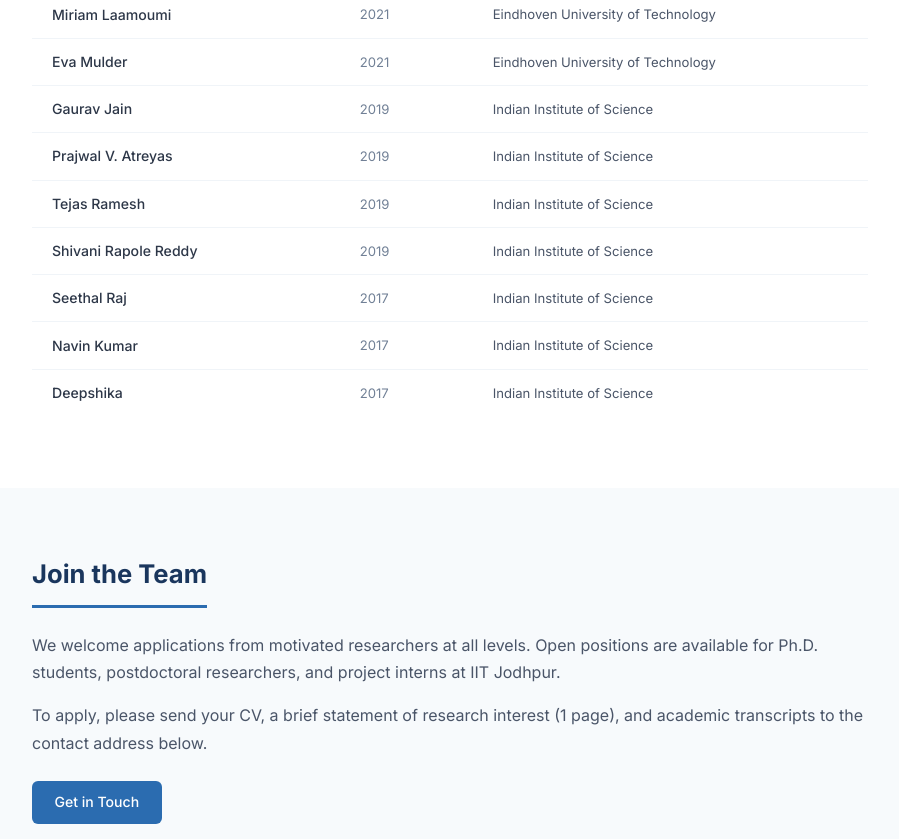
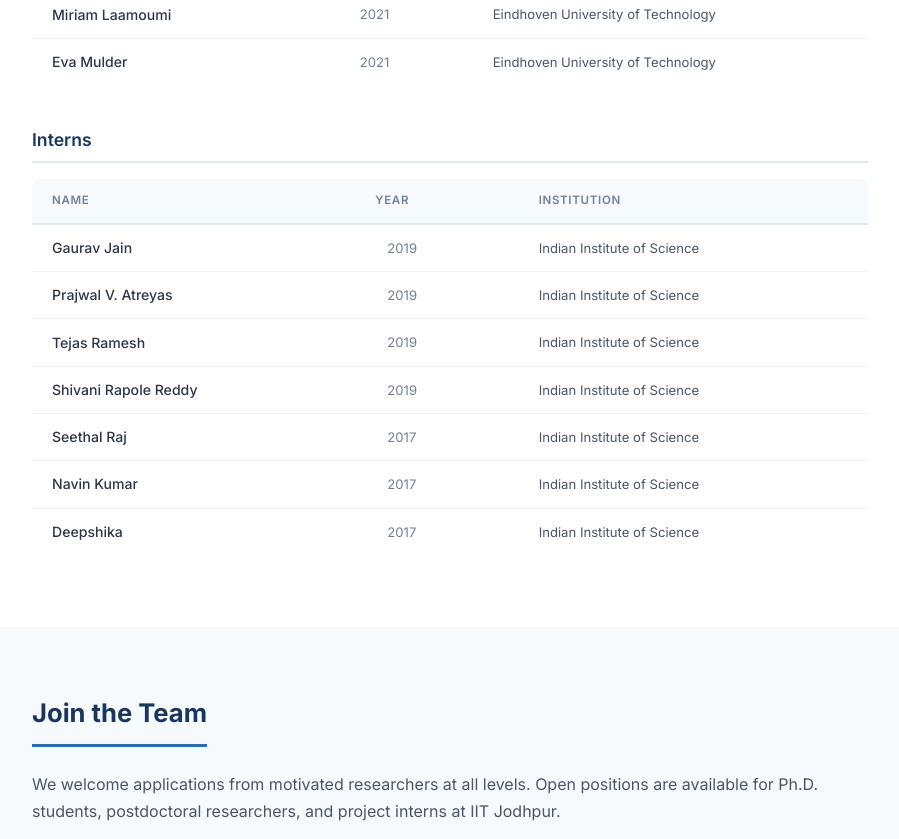
Before and after one commit to navchetan-awasthi/navchetan-awasthi.github.io, a plain HTML site: page team.html in a window 1280 px wide. Shown: the part 4780-5619 px from the top of the page, without its empty margins (190-1089 px from the left). Drawn offline with Linux system fonts and the light colour scheme.

Commit message:
chnages to interns

```diff
--- a/team.html
+++ b/team.html
@@ -178,6 +178,19 @@
                     <tr><td>Laslo van Anrooij</td><td>2021</td><td>Eindhoven University of Technology</td></tr>
                     <tr><td>Miriam Laamoumi</td><td>2021</td><td>Eindhoven University of Technology</td></tr>
                     <tr><td>Eva Mulder</td><td>2021</td><td>Eindhoven University of Technology</td></tr>
+                </tbody>
+            </table>
+
+            <h3 class="student-group-title">Interns</h3>
+            <table class="student-table">
+                <thead>
+                    <tr>
+                        <th>Name</th>
+                        <th>Year</th>
+                        <th>Institution</th>
+                    </tr>
+                </thead>
+                <tbody>
                     <tr><td>Gaurav Jain</td><td>2019</td><td>Indian Institute of Science</td></tr>
                     <tr><td>Prajwal V. Atreyas</td><td>2019</td><td>Indian Institute of Science</td></tr>
                     <tr><td>Tejas Ramesh</td><td>2019</td><td>Indian Institute of Science</td></tr>
```
